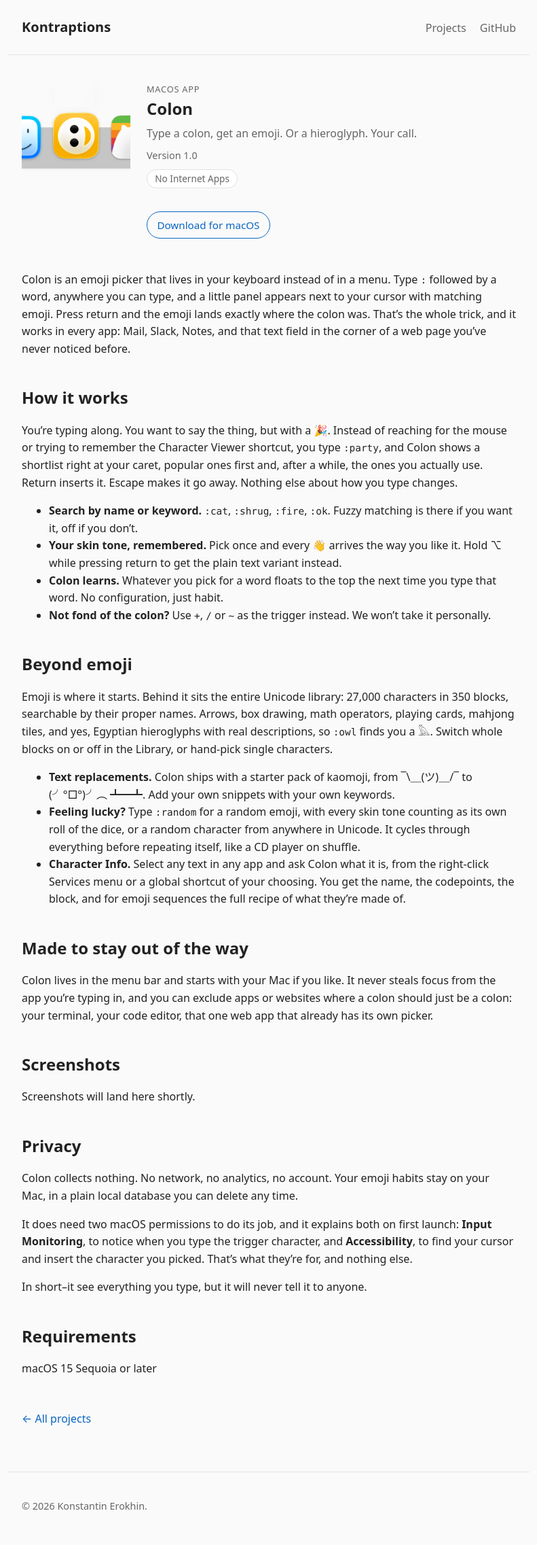
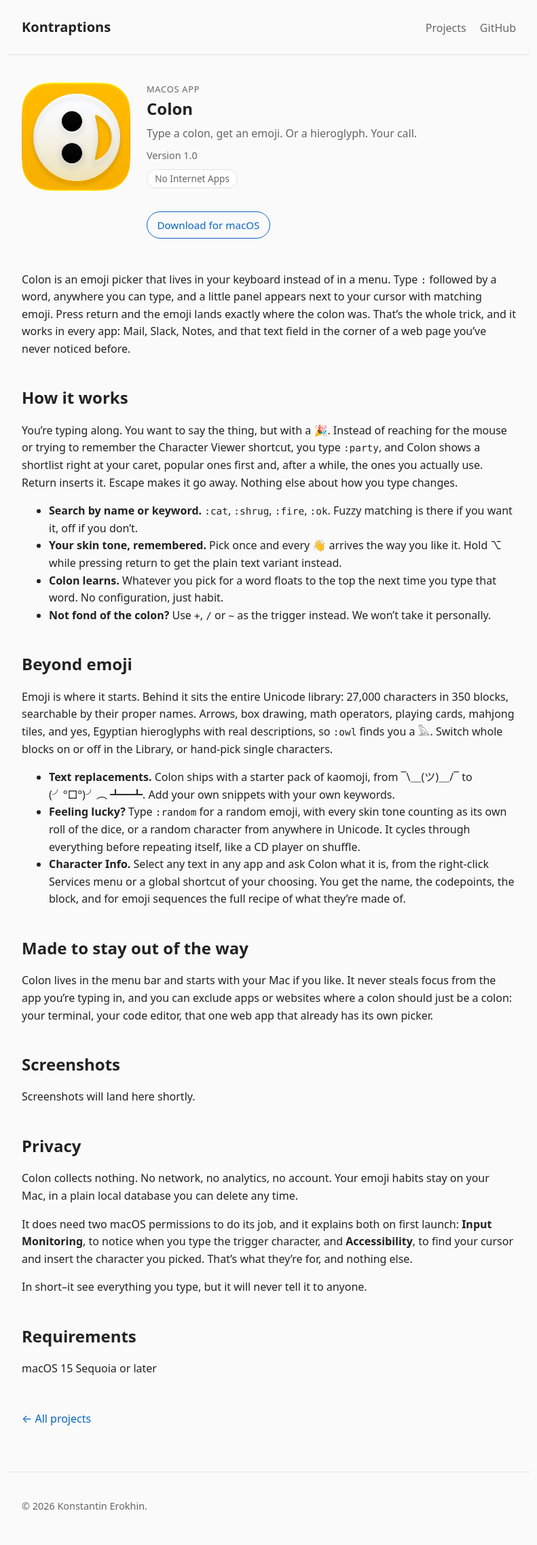
Before and after one commit to nerolapis/kontraptions.com, a Jekyll site: the page built from _projects/colon.md, in a window 1280 px wide. Shown: the whole page at 68% size, without its empty margins (244-1035 px from the left). Built offline with Jekyll 4.4.1, drawn with Linux system fonts in a browser that asks for light colours.

Commit message:
Separate list cover and detail image, icon shown without extra rounding

```diff
--- a/_includes/project-grid.html
+++ b/_includes/project-grid.html
@@ -4,8 +4,9 @@
 {% for p in list %}
   <li>
     <a href="{{ p.url | relative_url }}">
-      <span class="cover">
-        <img class="{{ p.cover_style | default: 'photo' }}" src="{{ p.cover | relative_url }}" alt="{{ p.title }}" loading="lazy">
+      {% assign style = p.cover_style | default: 'photo' %}
+      <span class="cover {{ style }}">
+        <img class="{{ style }}" src="{{ p.cover | relative_url }}" alt="{{ p.title }}" loading="lazy">
       </span>
       <span class="kicker">{{ p.kind }}</span>
       <strong>{{ p.title }}</strong>
--- a/_layouts/project.html
+++ b/_layouts/project.html
@@ -3,9 +3,11 @@
 ---
 <article class="project">
   <header class="project-header">
-    {% if page.cover %}
-    <span class="cover">
-      <img class="{{ page.cover_style | default: 'photo' }}" src="{{ page.cover | relative_url }}" alt="{{ page.title }}">
+    {% assign img = page.image | default: page.cover %}
+    {% assign style = page.image_style | default: page.cover_style | default: 'photo' %}
+    {% if img %}
+    <span class="cover {{ style }}">
+      <img class="{{ style }}" src="{{ img | relative_url }}" alt="{{ page.title }}">
     </span>
     {% endif %}
     <div>
--- a/_projects/colon.md
+++ b/_projects/colon.md
@@ -4,6 +4,8 @@
 tagline: Type a colon, get an emoji. Or a hieroglyph. Your call.
 cover: /assets/img/colon-cover.png
 cover_style: photo
+image: /assets/img/colon-icon.png
+image_style: icon
 topics: [no-internet-apps]
 version: "1.0"
 order: 1
--- a/assets/css/style.css
+++ b/assets/css/style.css
@@ -85,7 +85,8 @@
 
 /* Cover images: every cover is the same square box. Images larger than the
    box are scaled down and cropped to fill it; smaller ones sit centered at
-   their natural size and are never upscaled. */
+   their natural size and are never upscaled. "photo" fills a rounded box;
+   "icon" is shown as-is, since app icons bring their own corners. */
 .cover {
   display: grid;
   place-items: center;
@@ -104,7 +105,7 @@
   object-fit: cover;
 }
 
-.cover img.icon { border-radius: 22%; }
+.cover.icon { background: none; border-radius: 0; }
 
 /* Project grid: three across, then two, then one */
 .project-grid {
```
Also changed, not shown: assets/img/colon-icon.png (added).
